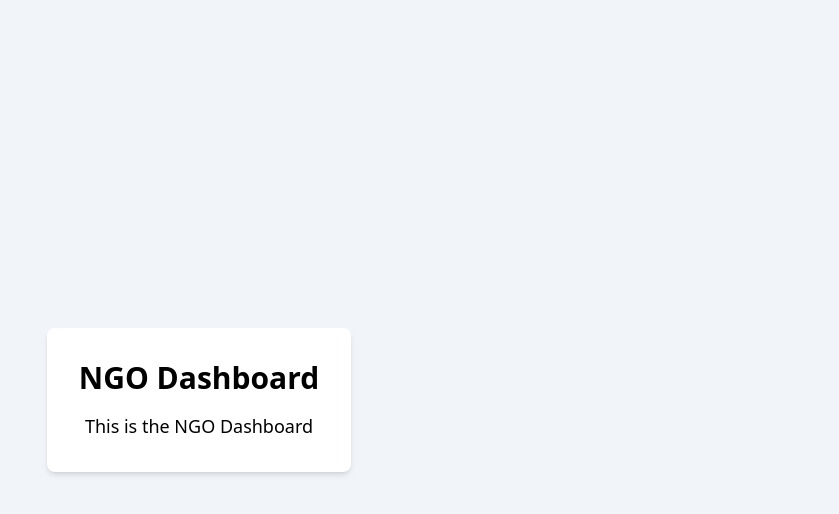
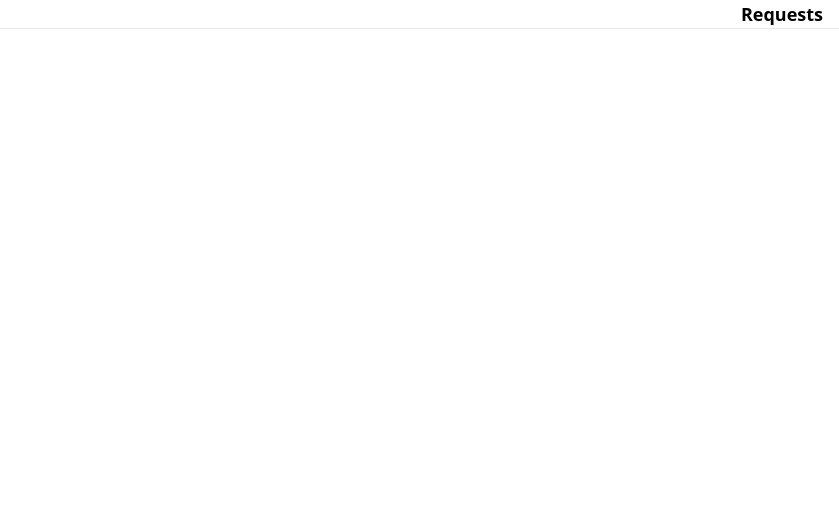
Before and after one commit to Raghav-Mundhara/Financify, a React (Vite) app in the folder frontend/: page /dashboard in a window 1280 px wide. Shown: the top 514 px of the page, without its empty margins (441-1280 px from the left). Built offline with nearby package versions, Linux system fonts and the light colour scheme.

Commit message:
NGO Dashboard

```diff
--- a/frontend/src/App.jsx
+++ b/frontend/src/App.jsx
@@ -1,13 +1,12 @@
 import React from 'react';
 import { BrowserRouter, Routes, Route } from 'react-router-dom';
-import LandingPage from './pages/landingPage'; // Ensure this path is correct
-import SignUpNgo from './pages/SignUpNgo'; // Ensure this path is correct
-import SignInNgo from './pages/SignInNgo'; // Ensure this path is correct
-import SignUpStudent from './pages/SignUpStudent'; // Ensure this path is correct
-import SignInStudent from './pages/SignInStudent'; // Ensure this path is correct
-import NGODashboard from './pages/ngoDashboard';
-// import SendMoney from './pages/SendMoney';
-
+import LandingPage from './pages/landingPage';
+import SignUpNgo from './pages/SignUpNgo';
+import SignInNgo from './pages/SignInNgo';
+import SignUpStudent from './pages/SignUpStudent';
+import SignInStudent from './pages/SignInStudent';
+import NGODashboard from './pages/NGODashboard';
+import NGORequests from './pages/NGORequests';
 function App() {
   return (
     <BrowserRouter>
@@ -18,7 +17,7 @@ function App() {
         <Route path="/signup-student" element={<SignUpStudent />} />
         <Route path="/signin-student" element={<SignInStudent />} />
         <Route path="/dashboard" element={<NGODashboard />} />
-        {/* <Route path="/send" element={<SendMoney />} /> */}
+        <Route path="/requests" element={<NGORequests />} />
       </Routes>
     </BrowserRouter>
   );
--- /dev/null
+++ b/frontend/src/components/NgoHeader.jsx
@@ -0,0 +1,19 @@
+import React from 'react'
+import { useNavigate } from 'react-router-dom'
+
+function NgoHeader(props) {
+    const navigate=useNavigate()
+  return (
+    <div className='border-b'>
+        <div className='flex justify-end px-4'>
+            <div onClick={()=>{
+                navigate('/requests')
+            }} className='text-lg font-semibold'>
+                Requests {props.count}
+            </div>
+        </div>
+    </div>
+  )
+}
+
+export default NgoHeader
--- /dev/null
+++ b/frontend/src/pages/NGORequests.jsx
@@ -0,0 +1,41 @@
+import react, { useState } from 'react';
+import axios from 'axios';
+export default function NGORequests(){
+    const [requests,setRequests]=useState([]);
+
+    const getRequests=async()=>{
+        const token=localStorage.getItem('token');
+        const config={
+            headers:{
+                authorization:`${token}`,
+            },
+        }
+        try {
+            const {data}=await axios.get('http://localhost:3000/ngo/getRequest',config);
+            setRequests(data);
+        } catch (error) {
+            alert("Error:",error)
+        }
+    }
+
+
+    useState(()=>{
+        getRequests();
+    },[])
+    console.log(requests);
+    return <div>
+        <h1>NGO Requests</h1>
+        <div>
+            {/* {requests.map((request,index)=>{
+                return <div key={index}>
+                    <h3>{request.name}</h3>
+                    <p>{request.email}</p>
+                    <p>{request.phone}</p>
+                    <p>{request.age}</p>
+                    </div>
+            }
+            )} */}
+            {/* {requests} */}
+        </div>
+    </div>
+}
--- a/frontend/src/pages/SignUpStudent.jsx
+++ b/frontend/src/pages/SignUpStudent.jsx
@@ -48,15 +48,16 @@ export default function SignUp() {
                                     lastName:lName,
                                     password:password
                                 }
-                                const response=await axios.post("http://localhost:3000/api/v1/user/signup",body,{
+                                const response=await axios.post("http://localhost:3000/student/register",body,{
                                     headers: {
                                         'Content-Type': 'application/json',
                                         'Content-Length':body.length
                                     }
                                 });
+                                alert("Registered Successfully");
                                 localStorage.setItem("token",response.data.token);
                             } catch (error) {
-                                alert(error.message)
+                                alert(error.response.data.msg)
                             }
 
 
--- a/frontend/src/pages/ngoDashboard.jsx
+++ b/frontend/src/pages/ngoDashboard.jsx
@@ -1,12 +1,11 @@
 import React from 'react';
+import NgoHeader from '../components/NgoHeader';
 
 function NGODashboard() {
   return (
-    <div className="bg-slate-100 h-screen flex flex-col justify-center items-center">
-      <div className="bg-white p-8 rounded-lg shadow-md text-center">
-        <h1 className="text-3xl font-bold mb-4">NGO Dashboard</h1>
-        <p className="text-lg">This is the NGO Dashboard</p>
-      </div>
+    <div>
+      <NgoHeader/>
+
     </div>
   );
 }
```
